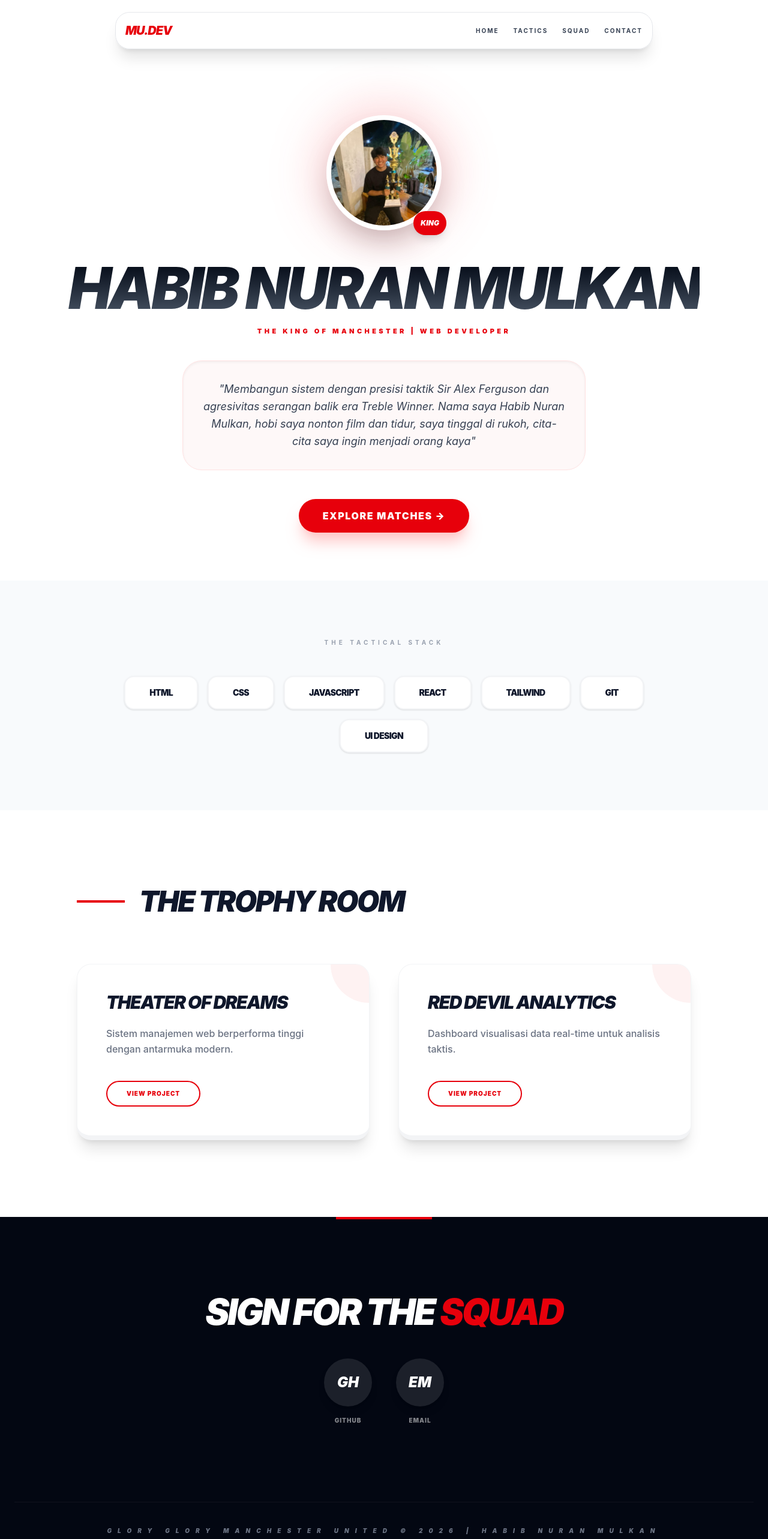
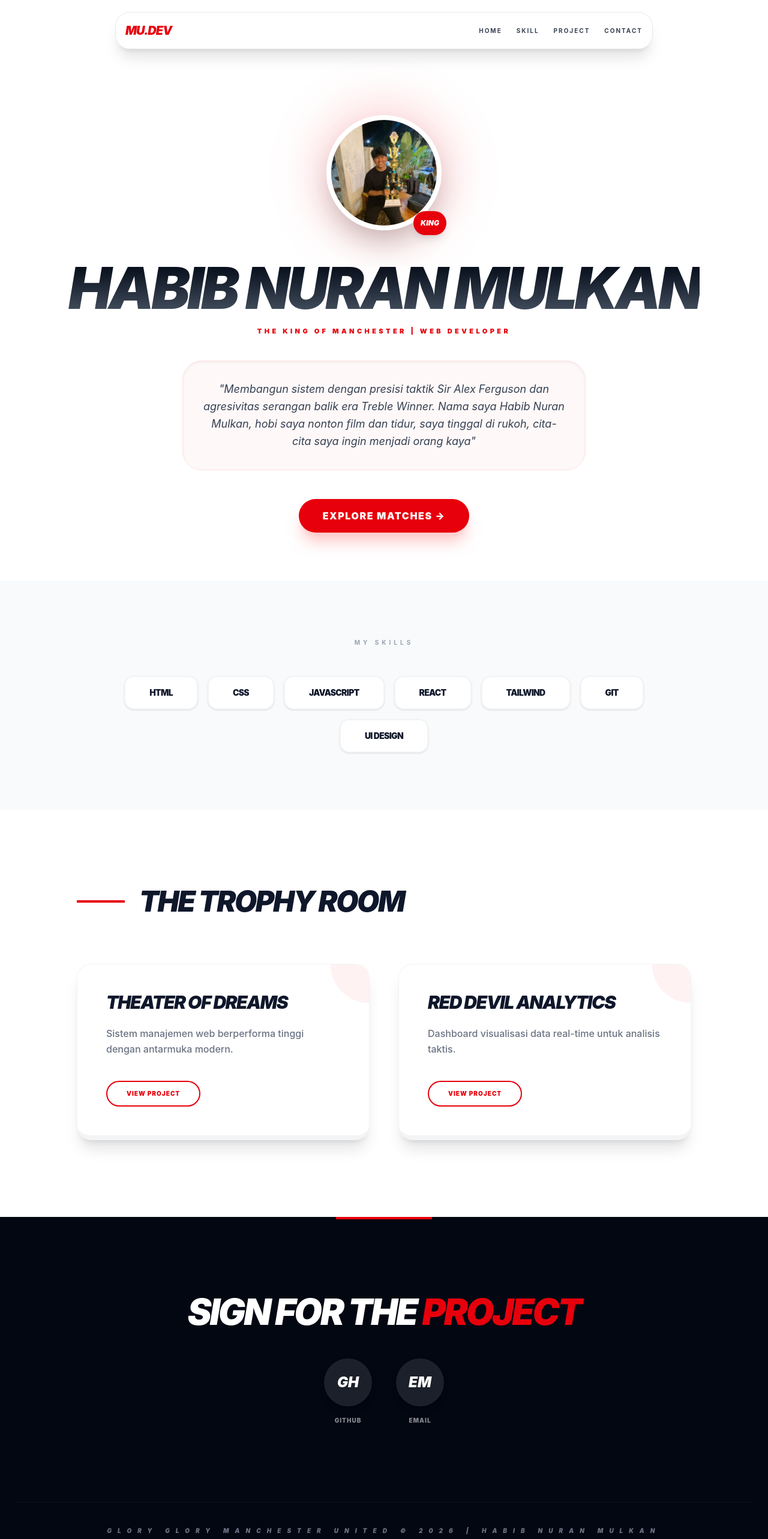
Before and after one commit to habibnuranmulkan1-gif/Portofolio-habib, a React (Vite) app: page / in a window 1280 px wide. Shown: the top 2566 px of the page at 60% size. Built offline with nearby package versions, Linux system fonts and the light colour scheme.

Commit message:
tambah info dikit

```diff
--- a/src/App.jsx
+++ b/src/App.jsx
@@ -31,7 +31,7 @@ const App = () => {
       {
         nama: "RED DEVIL ANALYTICS",
         desc: "Dashboard visualisasi data real-time untuk analisis taktis.",
-        link: "h"
+        link: "https://github.com/habibnuranmulkan1-gif/Portofolio-habib"
       }
     ],
     kontak: {
@@ -64,8 +64,8 @@ const App = () => {
         <h1 className="text-xl font-black italic tracking-tighter text-red-600">MU.DEV</h1>
         <div className="flex gap-6 text-[10px] font-bold uppercase tracking-[0.2em] text-gray-700">
           <a href="#home" className="hover:text-red-600 transition underline-offset-8 hover:underline">Home</a>
-          <a href="#skills" className="hover:text-red-600 transition underline-offset-8 hover:underline">Tactics</a>
-          <a href="#projects" className="hover:text-red-600 transition underline-offset-8 hover:underline">Squad</a>
+          <a href="#skills" className="hover:text-red-600 transition underline-offset-8 hover:underline">Skill</a>
+          <a href="#projects" className="hover:text-red-600 transition underline-offset-8 hover:underline">Project</a>
           <a href="#contact" className="hover:text-red-600 transition underline-offset-8 hover:underline">Contact</a>
         </div>
       </nav>
@@ -94,7 +94,7 @@ const App = () => {
 
       <section id="skills" className="py-24 px-6 bg-slate-50">
         <div className="max-w-5xl mx-auto text-center">
-          <h3 className="text-gray-400 font-bold uppercase tracking-[0.5em] text-[10px] mb-12 font-black">The Tactical Stack</h3>
+          <h3 className="text-gray-400 font-bold uppercase tracking-[0.5em] text-[10px] mb-12 font-black">my skills</h3>
           <div className="flex flex-wrap justify-center gap-4">
             {data.skills.map((skill, i) => (
               <div key={i} className="px-10 py-4 bg-white border-2 border-gray-100 rounded-2xl hover:border-red-600 hover:text-red-600 hover:-rotate-2 transition-all duration-300 cursor-default font-black uppercase text-sm tracking-tighter shadow-sm hover:shadow-md">
@@ -129,7 +129,7 @@ const App = () => {
       <footer id="contact" className="py-32 bg-gray-950 text-white px-6 text-center relative">
         <div className="absolute top-0 left-1/2 -translate-x-1/2 w-40 h-1 bg-red-600"></div>
         <h3 className="text-6xl font-black uppercase italic mb-12 tracking-tighter leading-none">
-          Sign for the <span className="text-red-600">Squad</span>
+          Sign for the <span className="text-red-600">Project</span>
         </h3>
         <div className="flex flex-wrap justify-center gap-10">
           <a
```
